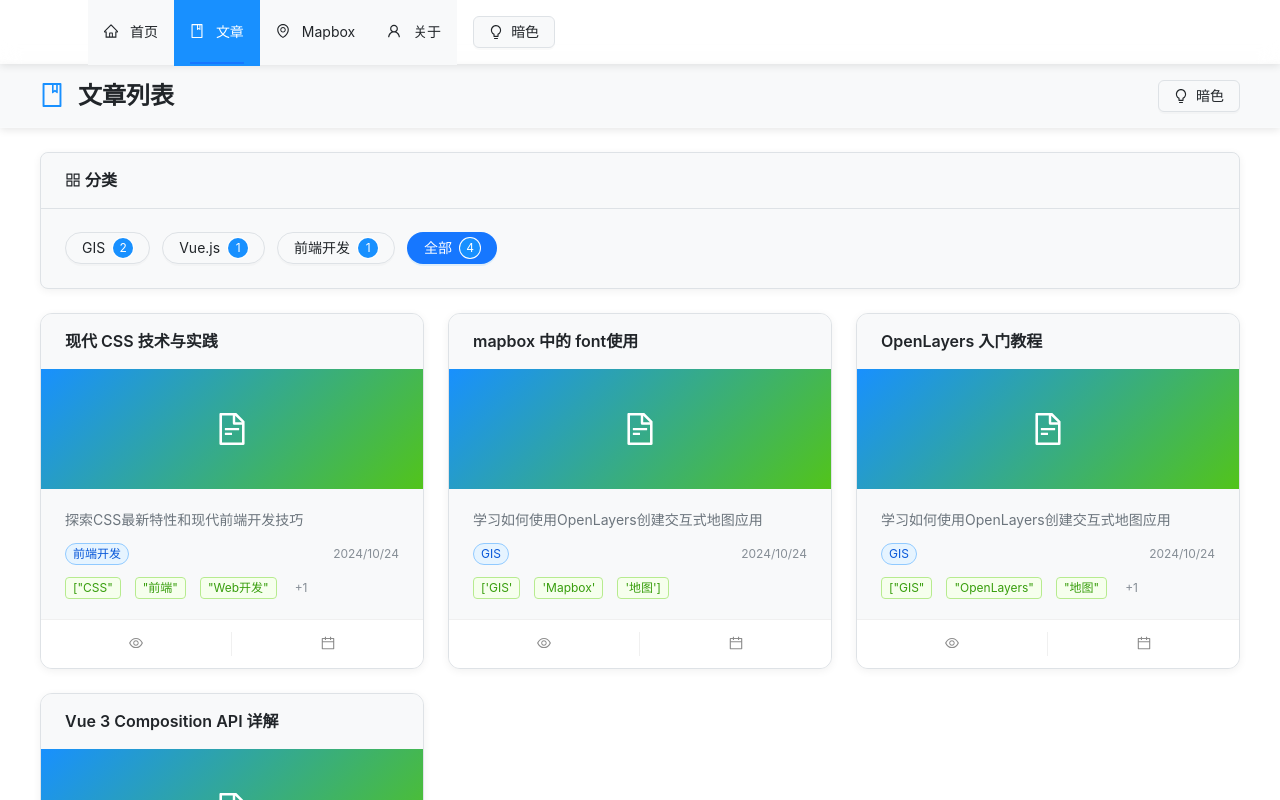
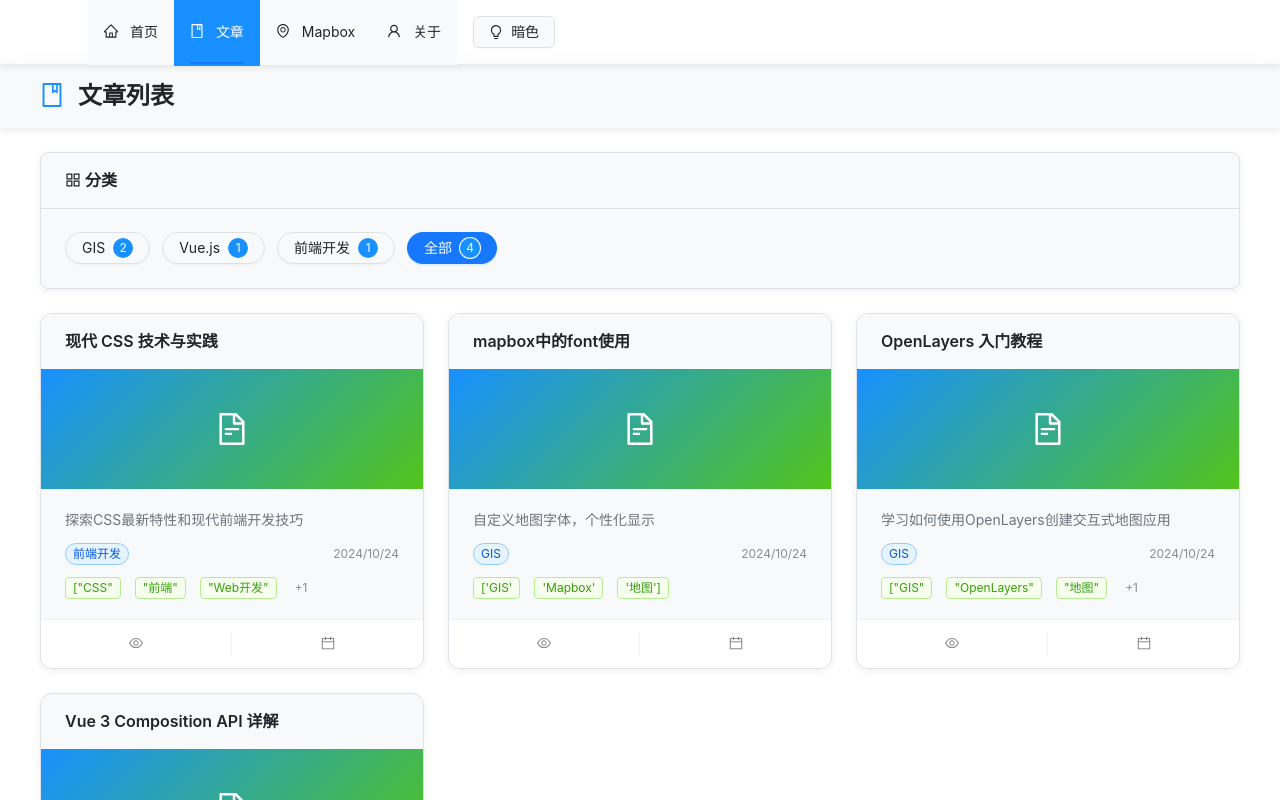
Before and after one commit to wangsen0802/wangsen0802.github.io, a Vue app: page /posts in a window 1280 px wide. Built offline with nearby package versions, Linux system fonts and the light colour scheme.

Commit message:
refactor: 💡 1024wangsen 优化调整

```diff
--- a/src/posts/gis/mapbox-font.md
+++ b/src/posts/gis/mapbox-font.md
@@ -1,6 +1,6 @@
 ---
-title: 'mapbox 中的 font使用'
-description: '学习如何使用OpenLayers创建交互式地图应用'
+title: 'mapbox中的font使用'
+description: '自定义地图字体，个性化显示'
 date: '2024-10-24'
 author: '王森'
 tags: ['GIS', 'Mapbox', '地图']
--- a/src/views/PostsList.vue
+++ b/src/views/PostsList.vue
@@ -6,9 +6,6 @@
           <h1>
             <BookOutlined /> 文章列表
           </h1>
-          <div class="header-actions">
-            <ThemeToggle />
-          </div>
         </div>
       </a-layout-header>
 
```
